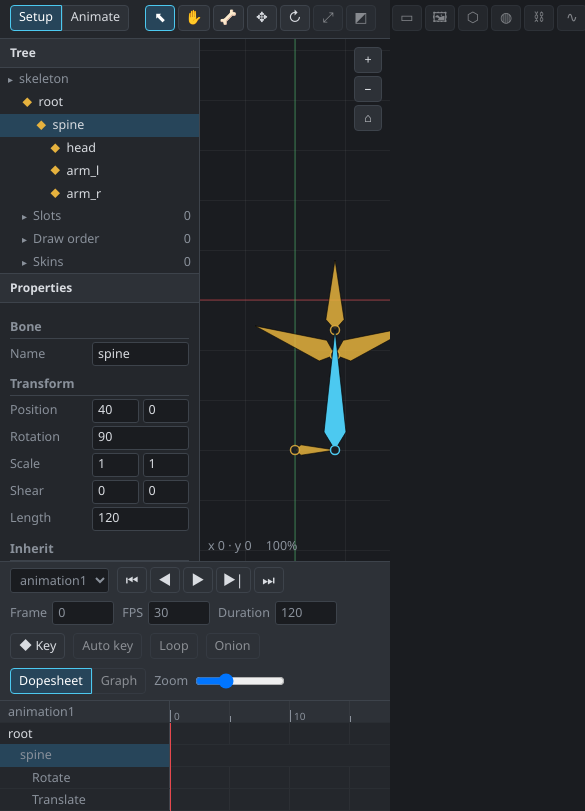
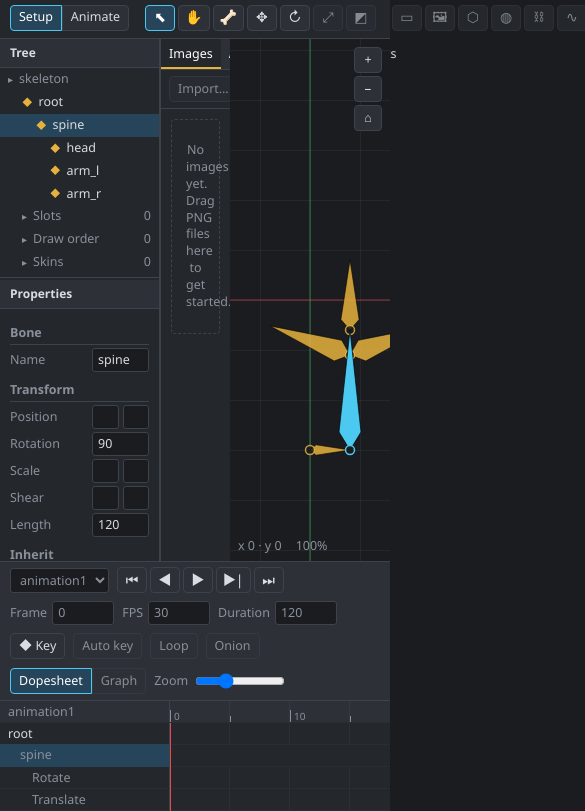
Before and after one commit to kyradais/randabones, a website: page public/index.html in a window 390 px wide. Shown: the part 33-844 px from the top of the page, 585 px wide, since content can reach past the window. Drawn offline with Linux system fonts and the light colour scheme.

Commit message:
adjustable panel

```diff
--- a/public/app.js
+++ b/public/app.js
@@ -222,7 +222,8 @@ $$('#tools button').forEach(b => b.onclick = () => setTool(b.dataset.tool));
 $$('[data-todo]').forEach(b => b.onclick = () => todo(b.dataset.todo));
 $$('[data-show]').forEach(b => b.onclick = () => { const k = b.dataset.show; S.show[k] = !S.show[k]; b.classList.toggle('on', S.show[k]); draw(); });
 $$('#modes button').forEach(b => b.onclick = () => { S.mode = b.dataset.mode; document.body.className = S.mode; $$('#modes button').forEach(x => x.classList.toggle('on', x === b)); });
-$$('#rtabs button').forEach(b => b.onclick = () => { $$('#rtabs button').forEach(x => x.classList.toggle('on', x === b)); $$('.rpane').forEach(p => p.classList.toggle('on', p.dataset.p === b.dataset.p)); });
+function setRTab(n) { $$('#rtabs button').forEach(x => x.classList.toggle('on', x.dataset.p === n)); $$('.rpane').forEach(p => p.classList.toggle('on', p.dataset.p === n)); }
+$$('#rtabs button').forEach(b => b.onclick = () => { setRTab(b.dataset.p); L.rtab = b.dataset.p; store.set(LK, L); });
 
 const MENUS = {
   File: [['New skeleton', '', newSkeleton], ['Open…', 'Ctrl+O'], ['Save JSON', 'Ctrl+S', saveJson], ['Import data…'], ['Export…', 'Ctrl+E'], ['Pack texture…']],
@@ -230,7 +231,7 @@ const MENUS = {
   Create: [['Bone', 'B', () => setTool('create')], ['Slot'], ['Region attachment'], ['Mesh'], ['IK constraint'], ['Transform constraint'], ['Path constraint']],
   Animate: [['New animation'], ['Set key', 'K', setKey], ['Auto key'], ['Loop'], ['Set speed…']],
   View: [['Reset view', '', resetView], ['Zoom in', '', () => zoomBy(1.25)], ['Zoom out', '', () => zoomBy(.8)], ['Panel layout…']],
-  Window: [['Reset layout'], ['Show atlas'], ['Graph editor']],
+  Window: [['Save layout profile…', '', saveProfile], ['Reset layout', '', () => { profile = 'Default'; store.set(PK2, profile); applyLayout(DEF); fillProfiles(); }], ['Show atlas'], ['Graph editor']],
   Help: [['Keyboard shortcuts'], ['About Randabones']]
 };
 const mw = $('#menus');
@@ -251,7 +252,54 @@ addEventListener('keydown', e => {
   else if (k === 'delete' || k === 'backspace') removeBone(S.sel);
 });
 
+/* ---------- layout: resizable panels + profiles ---------- */
+const DEF = { lw: 250, rw: 230, th: 250, tp: 240, rtab: 'images' };
+const LK = 'randabones.layout', PK = 'randabones.profiles', PK2 = 'randabones.profile';
+const store = { get(k, d) { try { const v = JSON.parse(localStorage.getItem(k)); return v ?? d; } catch { return d; } }, set(k, v) { try { localStorage.setItem(k, JSON.stringify(v)); } catch { } } };
+let L = { ...DEF, ...store.get(LK, {}) }, profile = store.get(PK2, 'Default');
+const rs = document.documentElement.style;
+function applyLayout(l, save = true) {
+  if (l) L = { ...DEF, ...l };
+  const aw = innerWidth, ah = innerHeight;
+  L.lw = clamp(L.lw, 160, Math.max(160, Math.min(520, aw - L.rw - 320)));
+  L.rw = clamp(L.rw, 160, Math.max(160, Math.min(520, aw - L.lw - 320)));
+  L.th = clamp(L.th, 120, Math.max(120, ah - 72 - 160));
+  L.tp = clamp(L.tp, 70, Math.max(70, ah - 72 - L.th - 130));
+  rs.setProperty('--lw', L.lw + 'px'); rs.setProperty('--rw', L.rw + 'px'); rs.setProperty('--th', L.th + 'px'); rs.setProperty('--tp', L.tp + 'px');
+  setRTab(L.rtab); if (save) store.set(LK, L);
+}
+function dragger(id, key, calc) {
+  const el = $(id);
+  el.addEventListener('pointerdown', e => { e.preventDefault(); el.setPointerCapture(e.pointerId); el.classList.add('drag'); document.body.style.userSelect = 'none'; });
+  el.addEventListener('pointermove', e => { if (!el.classList.contains('drag')) return; L[key] = calc(e, $('#app').getBoundingClientRect()); applyLayout(null, false); });
+  const end = () => { if (!el.classList.contains('drag')) return; el.classList.remove('drag'); document.body.style.userSelect = ''; store.set(LK, L); };
+  el.addEventListener('pointerup', end); el.addEventListener('lostpointercapture', end);
+  el.addEventListener('dblclick', () => { L[key] = DEF[key]; applyLayout(null); });
+}
+dragger('#sp-l', 'lw', (e, a) => e.clientX - a.left);
+dragger('#sp-r', 'rw', (e, a) => a.right - e.clientX);
+dragger('#sp-t', 'th', (e, a) => a.bottom - e.clientY);
+dragger('#sp-lp', 'tp', e => e.clientY - $('#treep').getBoundingClientRect().top);
+const profiles = () => ({ Default: DEF, ...store.get(PK, {}) });
+function fillProfiles() {
+  const s = $('#lprof'), p = profiles(); s.innerHTML = '';
+  Object.keys(p).forEach(n => { const o = document.createElement('option'); o.textContent = n; s.appendChild(o); });
+  if (!p[profile]) profile = 'Default'; s.value = profile; $('#ldel').disabled = profile === 'Default';
+}
+function saveProfile() {
+  const name = (prompt('Layout profile name:', profile === 'Default' ? '' : profile) || '').trim();
+  if (!name) return; if (name === 'Default') return toast('"Default" is reserved');
+  const p = store.get(PK, {}); p[name] = { ...L }; store.set(PK, p); profile = name; store.set(PK2, name); fillProfiles(); toast('Layout profile "' + name + '" saved');
+}
+$('#lsave').onclick = saveProfile;
+$('#ldel').onclick = () => {
+  if (profile === 'Default' || !confirm('Delete layout profile "' + profile + '"?')) return;
+  const p = store.get(PK, {}); delete p[profile]; store.set(PK, p); profile = 'Default'; store.set(PK2, profile); applyLayout(DEF); fillProfiles();
+};
+$('#lprof').onchange = e => { profile = e.target.value; store.set(PK2, profile); applyLayout(profiles()[profile]); fillProfiles(); };
+addEventListener('resize', () => applyLayout(null, false));
+
 function refresh() { drawTree(); syncProps(); drawTimeline(); draw(); }
 new ResizeObserver(resize).observe(cv.parentElement);
-buildProps(); setTool('select'); newSkeleton(); resize();
+fillProfiles(); applyLayout(null); buildProps(); setTool('select'); newSkeleton(); resize();
 })();
--- a/public/index.html
+++ b/public/index.html
@@ -42,10 +42,15 @@
     <span class="grow"></span>
     <label class="sel">Skin <select><option>default</option></select></label>
     <label class="sel">Pose <select><option>Setup</option><option>Animation</option></select></label>
+    <i class="sep"></i>
+    <label class="sel">Layout <select id="lprof" title="Layout profile"></select></label>
+    <button id="lsave" title="Save layout profile (Window > Save layout profile)">Save</button>
+    <button id="ldel" title="Delete selected layout profile">Delete</button>
   </div>
 
   <aside id="left">
     <section class="panel" id="treep"><h3>Tree</h3><div id="tree" class="scroll"></div></section>
+    <div class="split h in" id="sp-lp" title="Drag to resize · double-click to reset"></div>
     <section class="panel" id="propsp"><h3>Properties</h3><div id="props" class="scroll"></div></section>
   </aside>
 
@@ -101,6 +106,9 @@
     </div>
     <div id="tlbody" class="scroll"></div>
   </section>
+  <div class="split v" id="sp-l" title="Drag to resize · double-click to reset"></div>
+  <div class="split v" id="sp-r" title="Drag to resize · double-click to reset"></div>
+  <div class="split h" id="sp-t" title="Drag to resize · double-click to reset"></div>
 </div>
 <div id="toast"></div>
 <script src="app.js"></script>
--- a/public/style.css
+++ b/public/style.css
@@ -1,4 +1,4 @@
-:root{--bg0:#1a1c20;--bg1:#24272c;--bg2:#2d3137;--bg3:#383d44;--line:#3d434b;--tx:#d9dce1;--mut:#8a919b;--bone:#e6b23e;--sel:#4cc9f0;--anim:#e8743b;--bad:#e5484d}
+:root{--lw:250px;--rw:230px;--th:250px;--tp:240px;--bg0:#1a1c20;--bg1:#24272c;--bg2:#2d3137;--bg3:#383d44;--line:#3d434b;--tx:#d9dce1;--mut:#8a919b;--bone:#e6b23e;--sel:#4cc9f0;--anim:#e8743b;--bad:#e5484d}
 *{box-sizing:border-box}
 html,body{height:100%;margin:0}
 body{background:var(--bg0);color:var(--tx);font:12.5px/1.35 "Segoe UI",system-ui,-apple-system,"Helvetica Neue",sans-serif;overflow:hidden}
@@ -11,7 +11,7 @@ button:focus-visible,input:focus-visible,select:focus-visible{outline:2px solid
 input,select{background:var(--bg0);border:1px solid var(--line);border-radius:3px;padding:2px 5px;min-height:24px;min-width:0}
 .grow{flex:1}.mut{color:var(--mut)}
 .scroll{overflow:auto;scrollbar-width:thin;scrollbar-color:var(--bg3) transparent}
-#app{height:100%;display:grid;grid-template-columns:250px 1fr 230px;grid-template-rows:30px 42px minmax(0,1fr) 250px}
+#app{position:relative;height:100%;display:grid;grid-template-columns:var(--lw) minmax(0,1fr) var(--rw);grid-template-rows:30px 42px minmax(0,1fr) var(--th)}
 #menubar{grid-column:1/4;display:flex;align-items:center;gap:6px;padding:0 10px;background:var(--bg1);border-bottom:1px solid var(--line);position:relative}
 .brand{color:var(--bone);margin-right:10px;font-size:14px;letter-spacing:.2px}
 #menus{display:flex}
@@ -32,7 +32,7 @@ input,select{background:var(--bg0);border:1px solid var(--line);border-radius:3p
 .sel{display:flex;align-items:center;gap:5px;color:var(--mut)}
 #left{grid-row:3/4;display:flex;flex-direction:column;background:var(--bg1);border-right:1px solid var(--line);min-height:0}
 .panel{display:flex;flex-direction:column;min-height:0}
-#treep{flex:1 1 45%;border-bottom:1px solid var(--line)}#propsp{flex:1 1 55%}
+#treep{flex:0 0 var(--tp);min-height:0}#propsp{flex:1 1 0}
 .panel h3{margin:0;padding:6px 10px;font-size:12px;font-weight:600;background:var(--bg2);border-bottom:1px solid var(--line)}
 .panel .scroll{flex:1;min-height:0}
 .ti{display:flex;align-items:center;gap:6px;padding:3px 8px;cursor:pointer;white-space:nowrap}
@@ -79,5 +79,13 @@ body.animate #viewport{box-shadow:inset 0 0 0 2px var(--anim)}
 #ph::before{content:"";position:absolute;top:0;left:-5px;border:5px solid transparent;border-top:8px solid var(--bad)}
 #toast{position:fixed;left:50%;bottom:24px;transform:translateX(-50%) translateY(10px);background:var(--bg3);border:1px solid var(--line);padding:7px 14px;border-radius:5px;opacity:0;pointer-events:none;transition:.15s;z-index:99}
 #toast.on{opacity:1;transform:translateX(-50%)}
-@media (max-width:900px){#app{grid-template-columns:200px 1fr 0}#right{display:none}}
+.split{position:absolute;z-index:30;transition:background .12s}
+.split:hover,.split.drag{background:#4cc9f066}
+.split.v{top:72px;bottom:var(--th);width:6px;cursor:col-resize}
+#sp-l{left:calc(var(--lw) - 3px)}#sp-r{right:calc(var(--rw) - 3px)}
+.split.h{left:0;right:0;height:6px;cursor:row-resize}
+#sp-t{bottom:calc(var(--th) - 3px)}
+.split.in{position:relative;flex:0 0 5px;height:5px;margin:-2px 0;z-index:5;border-top:1px solid var(--line)}
+#toolbar select{max-width:150px}
+#ldel:disabled{opacity:.4;cursor:default}
 @media (prefers-reduced-motion:reduce){*{transition:none!important}}
```
Also changed, not shown: CHECKLIST.md (+3 -1 lines), README.md.
